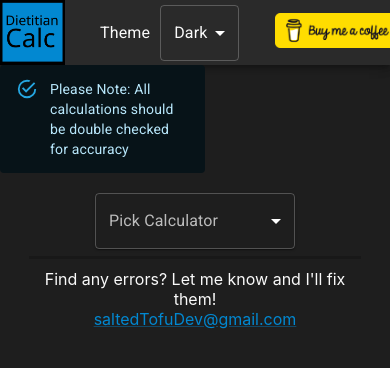
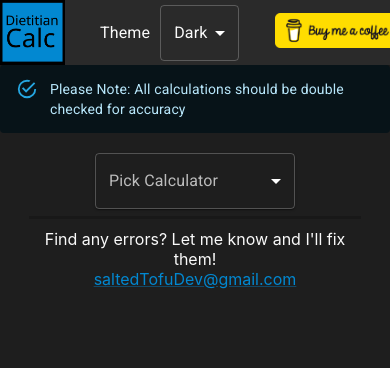
Before and after one commit to saltedTofu/RDCalc2, a React (Create React App) app: page / in a window 390 px wide. Shown: the top 368 px of the page. Built offline with nearby package versions, Linux system fonts and the light colour scheme; no server answers.

Commit message:
added Home.css for media queries for mobile, fixed centering of double check warning on mobile

```diff
--- /dev/null
+++ b/src/components/Home.css
@@ -0,0 +1,9 @@
+
+@media only screen and (max-width:499px) {
+    .doubleCheckWarning{
+        width:100%;
+    }
+    .emptyDiv{
+        display:none
+    }
+}
--- a/src/components/Home.js
+++ b/src/components/Home.js
@@ -13,6 +13,7 @@ import '@fontsource/roboto/400.css';
 import '@fontsource/roboto/500.css';
 import '@fontsource/roboto/700.css';
 import MobileCalculatorContainer from './MobileCalculatorContainer/MobileCalculatorContainer';
+import './Home.css'
 import {useAuth} from '../contexts/AuthContext'
 
 function Home({currentTheme, handleThemeChange, setCurrentTheme}){
@@ -41,12 +42,12 @@ function Home({currentTheme, handleThemeChange, setCurrentTheme}){
                     setCurrentTheme={setCurrentTheme}
                     />
                 <div style={{display:'flex', flexDirection:'row', alignItems:'center', width:'100%', justifyContent:'center'}}>
-                    <Alert color="info"sx={{width:'400px'}}>Please Note: All calculations should be double checked for accuracy</Alert>
+                    <Alert className="doubleCheckWarning" color="info"sx={{width:'400px'}}>Please Note: All calculations should be double checked for accuracy</Alert>
                     <AddButton
                         addNewCalc={addNewCalc}
                         currentTheme={currentTheme}
                     />
-                    <div style={{width:'395px'}}></div>
+                    <div style={{width:'395px'}} className="emptyDiv"></div>
                 </div>
                 <Body />
                 <MobileCalculatorContainer />
--- a/src/components/MobileCalculatorContainer/MobileCalculatorContainer.js
+++ b/src/components/MobileCalculatorContainer/MobileCalculatorContainer.js
@@ -1,5 +1,5 @@
 import './MobileCalculatorContainer.css';
-import { SvgIcon, IconButton, Paper, FormControl, InputLabel, Select, MenuItem} from '@mui/material';
+import {Paper, FormControl, InputLabel, Select, MenuItem} from '@mui/material';
 import CalculatorComponent from '../Body/CalculatorContainer/CalculatorComponent/CalculatorComponent'
 import {useState} from 'react';
 
```
